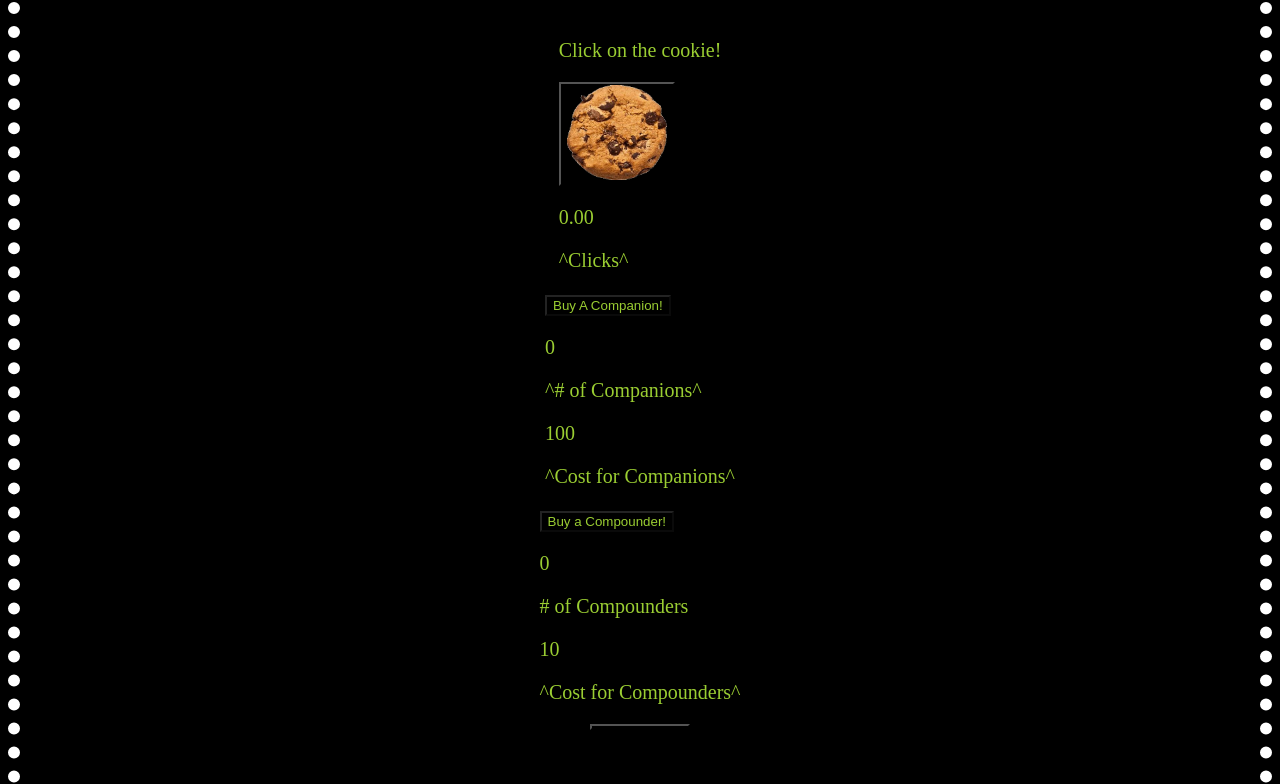
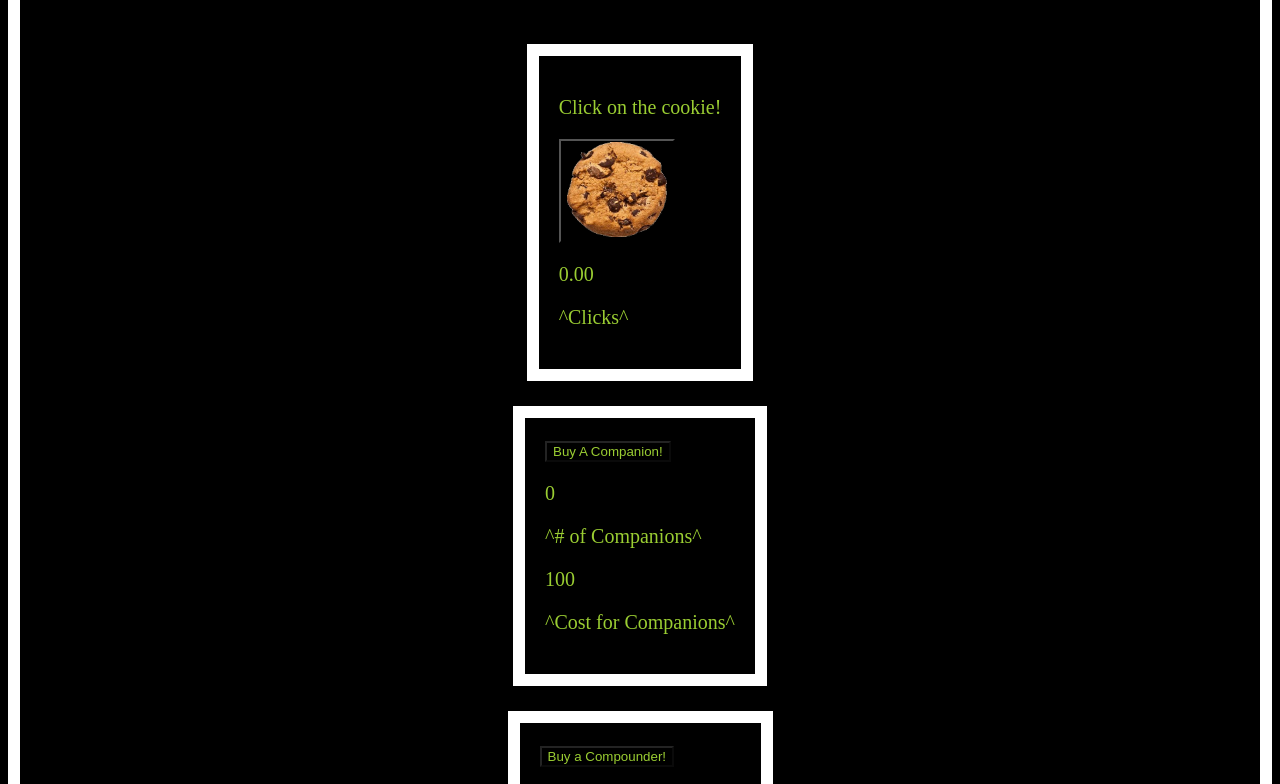
Before and after one commit to 2020-Spring-Cohort/click-counter-ericdrxlr, a plain HTML site: page index.html in a window 1280 px wide. Shown: the part 102-886 px from the top of the page. Drawn offline with Linux system fonts and the light colour scheme.

Commit message:
some css

```diff
--- a/src/css/style.css
+++ b/src/css/style.css
@@ -6,13 +6,20 @@
     box-sizing: border-box;
     border-color: white;
     border-width: 12px;
-    border-style: dotted;
+    border-style: solid;
 
 }
 * {
     background-color: black;
     color:yellowgreen;
-
+}
+section {
+    box-sizing: border-box;
+    border-color: white;
+    border-width: 12px;
+    border-style: solid;
+    margin-top: 25px;
+    padding: 20px;
 }
 img {
     width: 100px;
```
